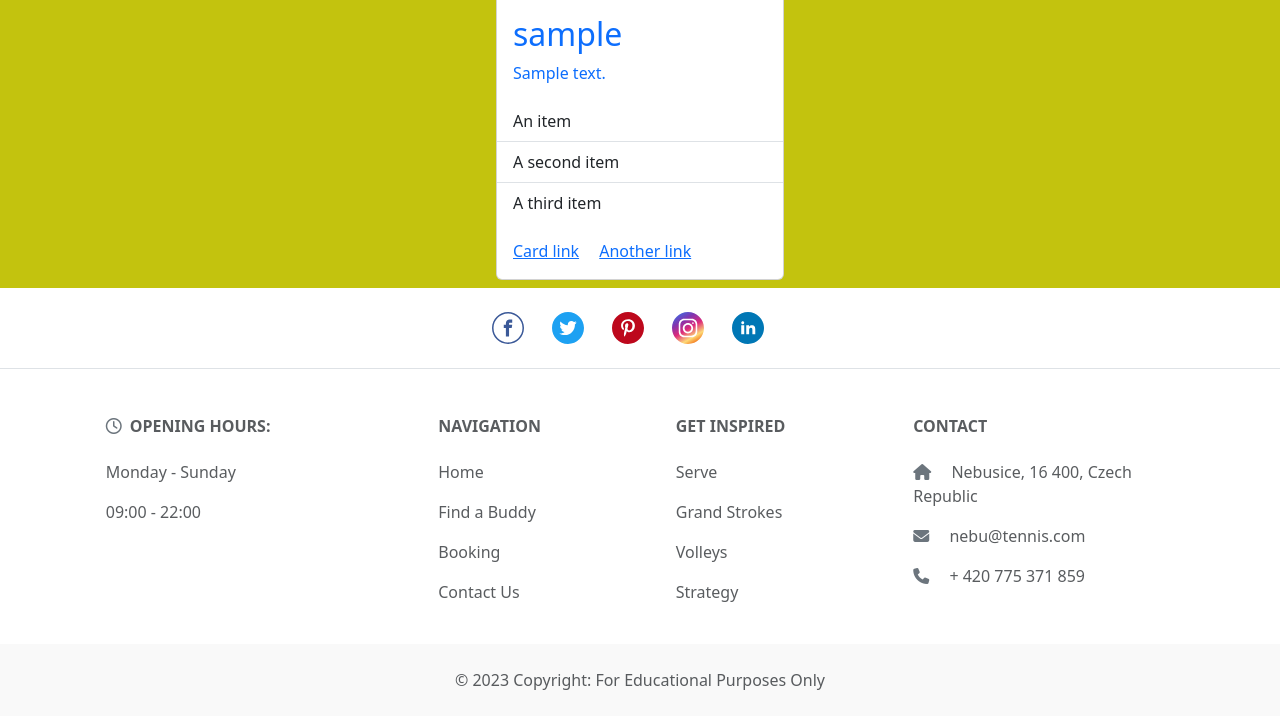
After one commit to lucia2007/tennis_buddies, a Django app: page /buddies/buddies/ in a window 1280 px wide. The commit adds this page. Shown: the part 383-1099 px from the top of the page. Run offline with Django 3.2, Linux system fonts and the light colour scheme; tables that the repository leaves empty hold one stand-in row (values such as "Sample post"); parts of the project's set-up code (start-up, migrations or seed data) failed here and were passed over; some libraries are stand-ins or nearby versions.

Commit message:
Add List view for buddies

```diff
--- /dev/null
+++ b/buddies/templates/buddies/buddies.html
@@ -0,0 +1,29 @@
+{% extends "base.html" %}
+
+{% block title%}Find Your Perfect Tennis Buddy{% endblock %}
+
+{% block content %}
+<h1 class="text-center p-2">Tennis Buddies</h1>
+<div class="container d-flex flex-row flex-wrap justify-content-center">
+    {% for buddy in buddies %}
+    <a href="#" class="buddies" aria-label="Click to view {{buddy.user_profile}}">
+        <div class="card m-2" style="width: 18rem;">
+            <img src="buddy.profile_picture.url" class="card-img-top" alt="{{buddy.profile_picture}}">
+            <div class="card-body">
+                <h2 class="card-title">{{buddy.user_profile}}</h2>
+                <p class="card-text">{{buddy.about_me|truncatechars:150}}</p>
+            </div>
+            <ul class="list-group list-group-flush">
+                <li class="list-group-item">An item</li>
+                <li class="list-group-item">A second item</li>
+                <li class="list-group-item">A third item</li>
+            </ul>
+            <div class="card-body">
+                <a href="#" class="card-link">Card link</a>
+                <a href="#" class="card-link">Another link</a>
+            </div>
+        </div>
+    </a>
+    {% endfor %}
+</div>
+{% endblock %}
--- a/buddies/urls.py
+++ b/buddies/urls.py
@@ -1,7 +1,7 @@
 from django.urls import path
-from .views import AddBuddy
+from .views import AddBuddy, Buddies
 
 urlpatterns = [
-    path('', AddBuddy.as_view(), name='add-buddy'),
-    # path('', AddUserProfile.as_view(), name='add-profile'),
+    path("", AddBuddy.as_view(), name="add-buddy"),
+    path("buddies/", Buddies.as_view(), name="buddies"),
 ]
--- a/buddies/views.py
+++ b/buddies/views.py
@@ -1,4 +1,4 @@
-from django.views.generic import CreateView
+from django.views.generic import CreateView, ListView
 
 # to make sure the user is logged in
 from django.contrib.auth.mixins import LoginRequiredMixin
@@ -7,13 +7,13 @@ from .models import Buddy
 from .forms import BuddyForm
 
 
-# class AddUserProfile(LoginRequiredMixin, CreateView):
-#     """ Add user profile view """
-#     template_name = 'profiles/add.html'
-#     model = UserProfile
-#     form_class = UserProfileForm
-#     success_url = '/buddies/'
-#     # the success url should be home maybe?
+class Buddies(ListView):
+    """View all buddies"""
+
+    template_name = "buddies/buddies.html"
+    model = Buddy
+    context_object_name = "buddies"
+
 
 #     def form_valid(self, form):
 #         form.instance.user_profile = self.request.user_profile
--- a/profiles/templates/profiles/add.html
+++ b/profiles/templates/profiles/add.html
@@ -5,7 +5,7 @@
 {% block content %}
 <div class="container">
     <form method="POST" enctype="multipart/form-data" class="p-2 form">
-        <h1 class="text-center">Add User Detail</h1>
+        <h1 class="text-center">Add Your User Details</h1>
         {% csrf_token %}
         {{ form.media }}
         {{ form|crispy }}
--- a/static/css/base.css
+++ b/static/css/base.css
@@ -31,6 +31,20 @@ img.logo {
     border-radius: 10px;
 }
 
+
+/* Buddies */
+.card {
+    height: 85%;
+    margin-top: 1rem;
+}
+
+.buddies {
+    text-decoration: none;
+}
+
+.buddies:hover {
+    cursor: pointer;
+}
 
 /* Footer  */
 /* https://www.youtube.com/watch?v=E9eWdZTpiGA - so the footer stays at the bottom*/
--- a/templates/includes/header.html
+++ b/templates/includes/header.html
@@ -29,16 +29,17 @@
                             Find a Buddy
                         </a>
                         <ul class="dropdown-menu">
-                            <li><a class="dropdown-item {% if url_name == 'home' %}active{% endif %}"
+                            <li><a class="dropdown-item {% if url_name == 'buddies' %}active{% endif %}"
                                     href="{% url 'add-profile' %}">Add User Profile</a></li>
-                            <li><a class="dropdown-item {% if url_name == 'home' %}active{% endif %}"
+                            <li><a class="dropdown-item {% if url_name == 'buddies' %}active{% endif %}"
                                     href="{% url 'add-buddy' %}">Add Buddy Profile</a></li>
-                            <li><a class="dropdown-item {% if url_name == 'home' %}active{% endif %}" href="#">Find the
-                                    Perfect Buddy</a></li>
                             <li>
                                 <hr class="dropdown-divider">
                             </li>
-                            <li><a class="dropdown-item" href="#">Something else here</a></li>
+                            <li><a class="dropdown-item {% if url_name == 'buddies' %}active{% endif %}"
+                                    href="{% url 'buddies' %}">Find the
+                                    Perfect Buddy</a></li>
+                            <!-- <li><a class="dropdown-item" href="#">Something else here</a></li> -->
                         </ul>
                     </li>
                     <li class="nav-item">
```
